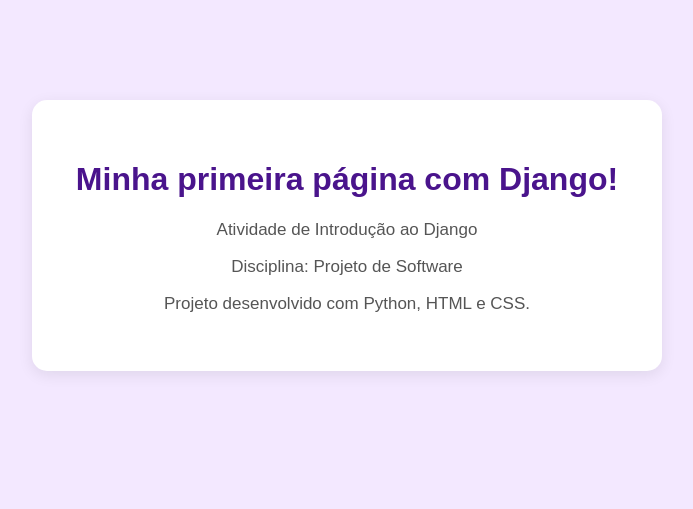
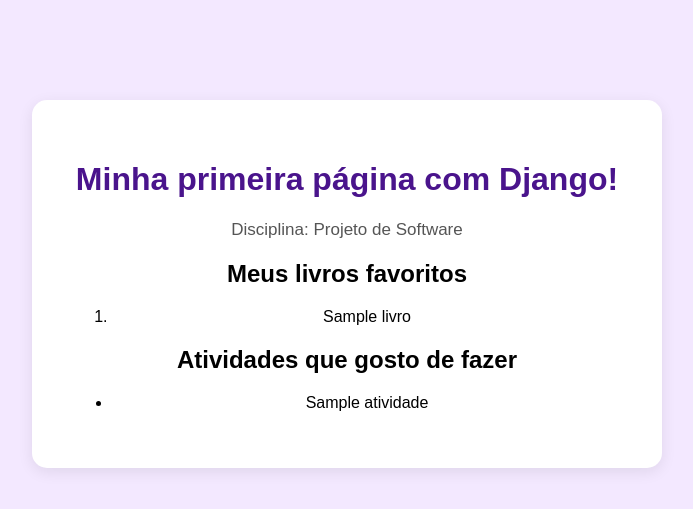
Before and after one commit to MariaEduardaPitta/atividade-introducao-django, a Django app: page / in a window 1280 px wide. Shown: the top 509 px of the page, without its empty margins (293-986 px from the left). Run offline with Django 4.2, Linux system fonts and the light colour scheme; tables that the repository leaves empty hold one stand-in row (values such as "Sample post").

Commit message:
Enhance index.html with new content sections
Added sections for favorite books and activities.

```diff
--- a/meu_app/templates/index.html
+++ b/meu_app/templates/index.html
@@ -11,9 +11,21 @@
 <body>
     <main>
         <h1>Minha primeira página com Django!</h1>
-        <p>Atividade de Introdução ao Django</p>
         <p>Disciplina: Projeto de Software</p>
-        <p>Projeto desenvolvido com Python, HTML e CSS.</p>
+
+        <h2>Meus livros favoritos</h2>
+        <ol>
+            {% for livro in livros %}
+                <li>{{ livro.titulo }}</li>
+            {% endfor %}
+        </ol>
+
+        <h2>Atividades que gosto de fazer</h2>
+        <ul>
+            {% for atividade in atividades %}
+                <li>{{ atividade.titulo }}</li>
+            {% endfor %}
+        </ul>
     </main>
 </body>
 </html>
```
